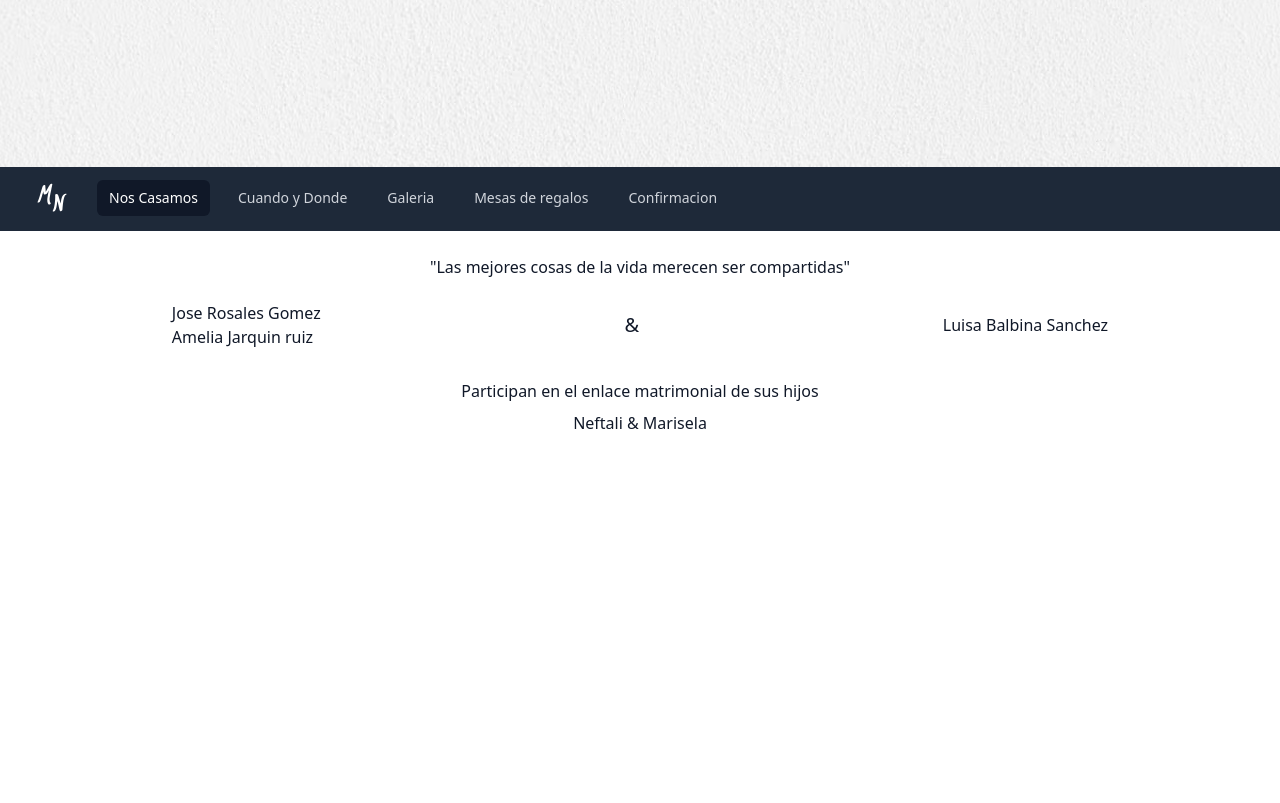
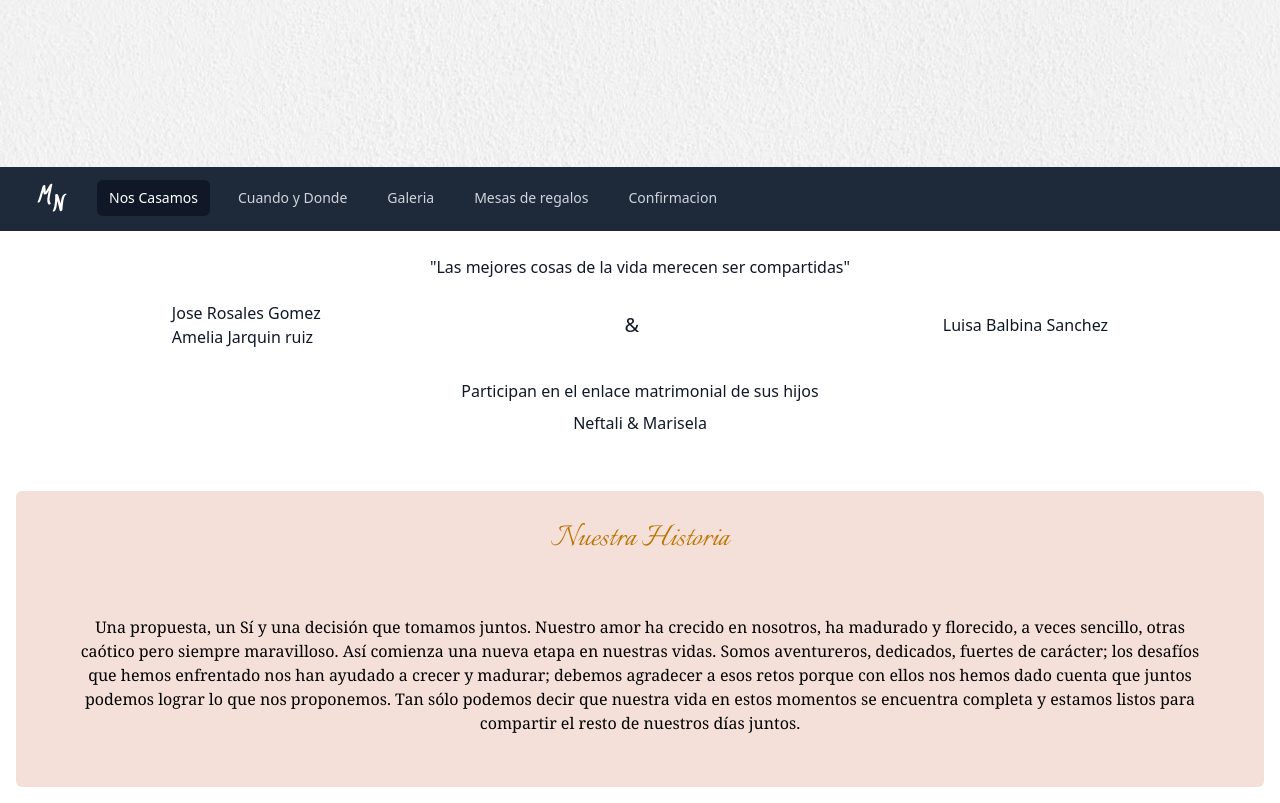
Before and after one commit to lutgaru/MaryYNefta, an Astro site: page / in a window 1280 px wide. Shown: the part 633-1436 px from the top of the page. Before the commit the page ends 1108 px from the top, so only its background shows below. Built offline with nearby package versions, Linux system fonts and the light colour scheme; Astro itself is replaced by a stand-in of ours; no server answers.

Commit message:
add section 2

```diff
--- a/src/components/Main.astro
+++ b/src/components/Main.astro
@@ -5,6 +5,7 @@ import Banner from '../components/Banner2.astro';
 import MusicPlayer from "./MusicPlayer.astro";
 import Navbar from "./Navbar.astro";
 import Section1 from "./Section1.astro";
+import Section2 from "./Section2.astro";
 ---
 <div id="container" >
     <div>
@@ -13,4 +14,5 @@ import Section1 from "./Section1.astro";
     <!-- <MusicPlayer song="/MaryYNefta/song_wedding.mp3" volume={0.3} /> -->
      <Navbar/>
      <Section1/>
+     <Section2/>
 </div>
--- /dev/null
+++ b/src/components/Section2.astro
@@ -0,0 +1,24 @@
+<div class="m-4 bg-rose p-3 rounded-md">
+    <h1 class="text-4xl font-names text-center p-4 text-transparent bg-gradient-to-r from-yellow-700 via-yellow-600 to-yellow-700 bg-clip-text animate-text-wave">
+        Nuestra Historia
+    </h1>
+    <p class="text-center text-sm md:text-base font-serif font-thin p-4 md:p-10">
+        Una propuesta, un Sí y una decisión que tomamos juntos. Nuestro amor ha crecido en nosotros, ha madurado y florecido, a veces sencillo, otras caótico pero siempre maravilloso. Así comienza una nueva etapa en nuestras vidas. Somos aventureros, dedicados, fuertes de carácter; los desafíos que hemos enfrentado nos han ayudado a crecer y madurar; debemos agradecer a esos retos porque con ellos nos hemos dado cuenta que juntos podemos lograr lo que nos proponemos. Tan sólo podemos decir que nuestra vida en estos momentos se encuentra completa y estamos listos para compartir el resto de nuestros días juntos.
+    </p>
+</div>
+
+<style>
+    @keyframes textWave {
+      0% {
+        background-position: 200% 0%;
+      }
+      100% {
+        background-position: -200% 0%;
+      }
+    }
+
+    .animate-text-wave {
+      background-size: 200% auto;
+      animation: textWave 5s linear infinite;
+    }
+    </style>
```
